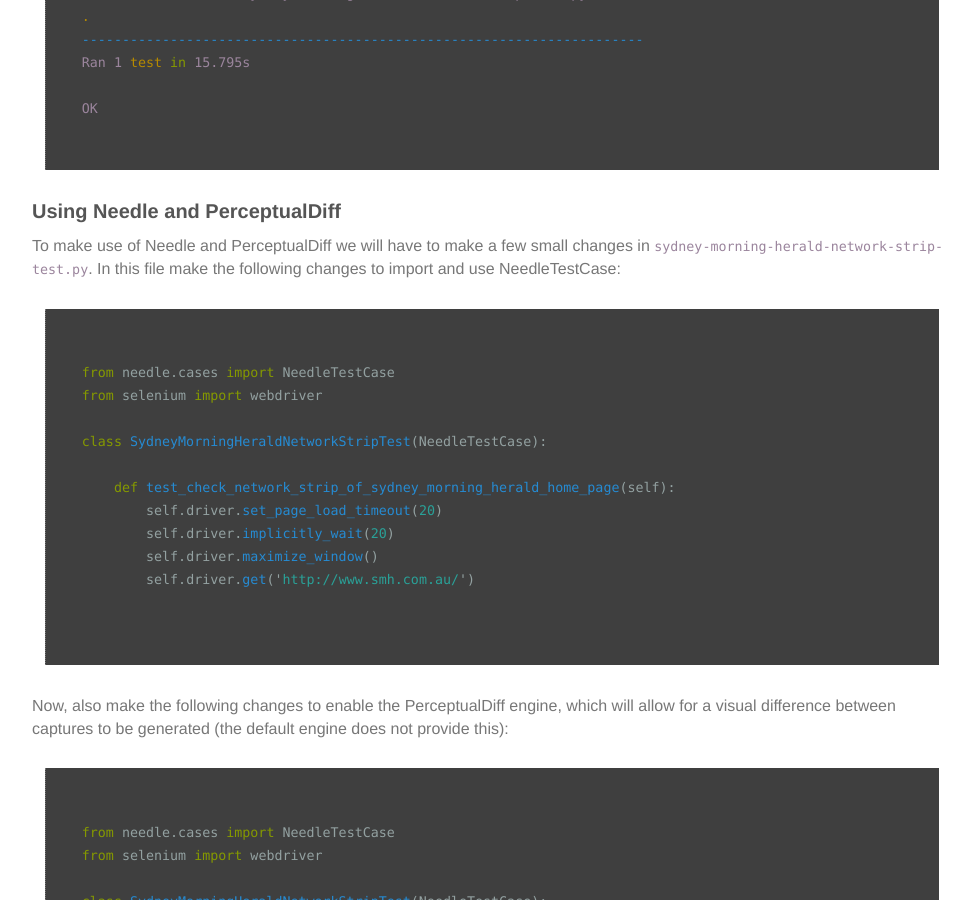
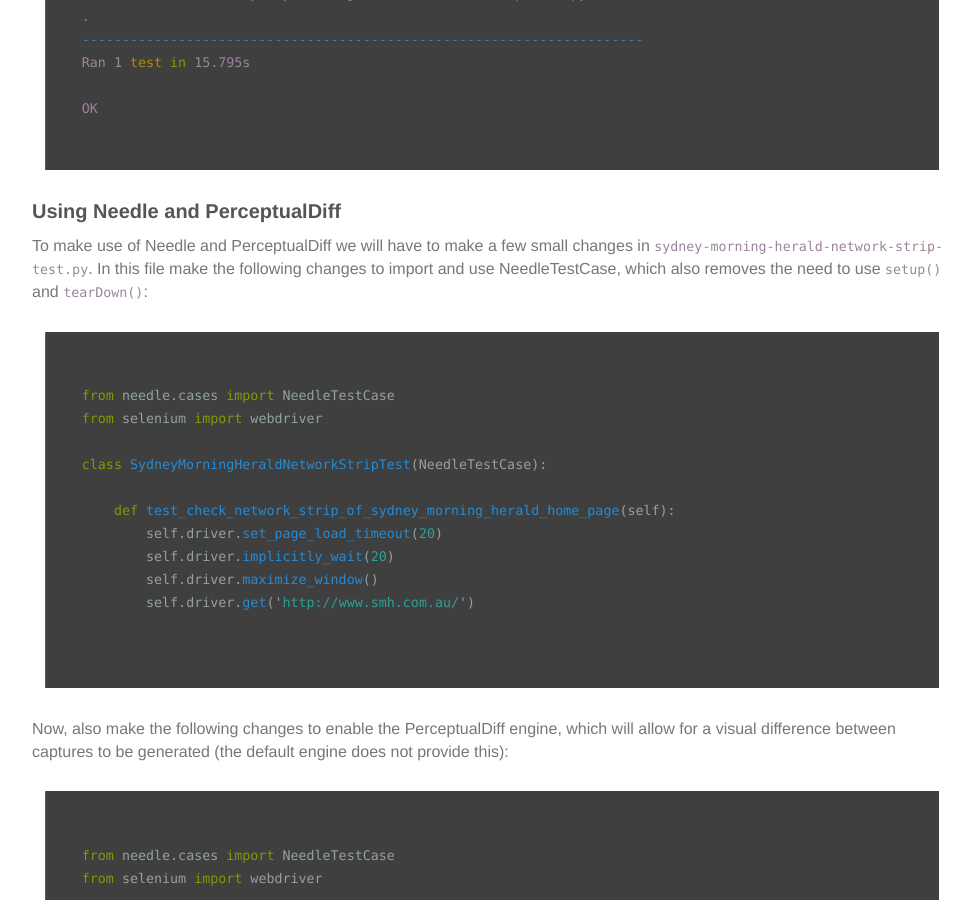
Before and after one commit to the-creative-tester/blog, a Jekyll site: the page built from _posts/2016-04-16-Visual-Regression-Testing.md, in a window 1280 px wide and 900 px high, scrolled down 2045 px. Shown: the whole window, without its empty margins (148-1120 px from the left). Built offline with Jekyll 4.4.1, drawn with Linux system fonts in a browser that asks for light colours; nearby versions of some CDN libraries.

Commit message:
update visual regression testing blog

````diff
--- a/_posts/2016-04-16-Visual-Regression-Testing.md
+++ b/_posts/2016-04-16-Visual-Regression-Testing.md
@@ -88,7 +88,7 @@
 
 ### Using Needle and PerceptualDiff
 
-To make use of Needle and PerceptualDiff we will have to make a few small changes in ```sydney-morning-herald-network-strip-test.py```.  In this file make the following changes to import and use NeedleTestCase:
+To make use of Needle and PerceptualDiff we will have to make a few small changes in ```sydney-morning-herald-network-strip-test.py```.  In this file make the following changes to import and use NeedleTestCase, which also removes the need to use ```setup()``` and ```tearDown()```:
 
 >
 ~~~ python
````
